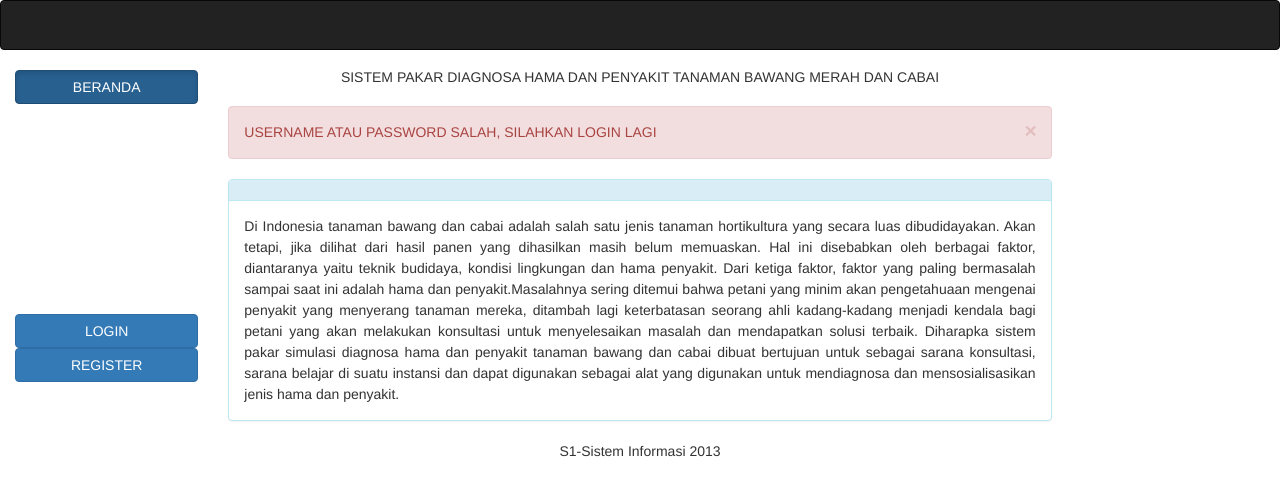
After one commit to rafasepti/sistem-pakar-bawng, a PHP site: page /salahlogin.php in a window 1280 px wide. The commit adds this page. Shown: the top 496 px of the page. Run offline with PHP 8.4, Linux system fonts and the light colour scheme; style sheets or scripts are compiled from the project's sources; some libraries are stand-ins or nearby versions.

Commit message:
add: login

```diff
--- /dev/null
+++ b/salahlogin.php
@@ -0,0 +1,157 @@
+<?php
+include('koneksi.php');
+
+if(isset($_SESSION['login_user'])){
+header("location: about.php");
+}
+?>
+
+<!DOCTYPE html>
+<html lang="en">
+<head>
+  <title>Sistem Pakar</title>
+  <meta charset="utf-8">
+  <meta name="viewport" content="width=device-width, initial-scale=1">
+  <link rel="stylesheet" href="https://maxcdn.bootstrapcdn.com/bootstrap/3.3.7/css/bootstrap.min.css">
+  <link rel="stylesheet" href="css/style.css">
+  <script src="https://ajax.googleapis.com/ajax/libs/jquery/3.1.1/jquery.min.js"></script>
+  <script src="https://maxcdn.bootstrapcdn.com/bootstrap/3.3.7/js/bootstrap.min.js"></script>
+</head>
+<body>
+
+<nav class="navbar navbar-inverse">
+  <div class="container-fluid">
+    <div class="navbar-header">
+      <button type="button" class="navbar-toggle" data-toggle="collapse" data-target="#myNavbar">
+        <span class="icon-bar"></span>
+        <span class="icon-bar"></span>
+        <span class="icon-bar"></span>
+      </button>
+    </div>
+    <div class="collapse navbar-collapse" id="myNavbar">
+      <ul class="nav navbar-nav">
+      </ul>
+      <ul class="nav navbar-nav navbar-right">
+
+
+      </ul>
+    </div>
+  </div>
+</nav>
+
+<div class="container-fluid text-center">
+  <div class="row content">
+    <div class="col-sm-2 sidenav">
+      <p><a href="index.php"><button type="button" class="btn btn-primary btn-block active">BERANDA</button></a></p>
+
+
+
+      <br><br><br><br><br><br><br><br><br><br>
+      <p><button type="button" class="btn btn-primary btn-block" id="myBtn">LOGIN</button></p>
+      <p><button type="button" class="btn btn-primary btn-block" id="myBtn2">REGISTER</button></p>
+    </div>
+    <div class="col-sm-8 text-left">
+      <center><h2>SISTEM PAKAR DIAGNOSA HAMA DAN PENYAKIT TANAMAN BAWANG MERAH DAN CABAI
+</h2></center><br>
+    <div class="alert alert-danger alert-dismissible" id="alert">
+        <a href="index.php" class="close">&times;</a>
+        USERNAME ATAU PASSWORD SALAH, SILAHKAN LOGIN LAGI
+        </div>
+        <div class="panel panel-info">
+                <div class="panel-heading"></div>
+                <div class="panel-body">
+                    <p align=justify>Di Indonesia tanaman bawang dan cabai adalah salah satu jenis tanaman hortikultura yang secara luas dibudidayakan. Akan tetapi, jika dilihat dari hasil panen yang dihasilkan masih belum memuaskan. Hal ini disebabkan oleh berbagai faktor, diantaranya yaitu teknik budidaya, kondisi lingkungan dan hama penyakit. Dari ketiga faktor, faktor yang paling bermasalah sampai saat ini adalah hama dan penyakit.Masalahnya sering ditemui bahwa petani yang minim akan pengetahuaan mengenai penyakit yang menyerang tanaman mereka, ditambah lagi keterbatasan seorang ahli kadang-kadang menjadi kendala bagi petani yang akan melakukan konsultasi untuk menyelesaikan masalah dan mendapatkan solusi terbaik. Diharapka sistem pakar simulasi diagnosa hama dan penyakit tanaman bawang dan cabai dibuat bertujuan untuk sebagai sarana konsultasi, sarana belajar di suatu instansi dan dapat digunakan sebagai alat yang digunakan untuk mendiagnosa dan mensosialisasikan jenis hama dan penyakit.</p>
+            </div>
+        </div>
+
+    </div>
+  </div>
+</div>
+  <!-- Modal -->
+  <div class="modal fade" id="myModal" role="dialog">
+    <div class="modal-dialog">
+
+      <!-- Modal content-->
+      <div class="modal-content">
+        <div class="modal-header" style="padding:35px 50px;">
+          <button type="button" class="close" data-dismiss="modal">&times;</button>
+          <h4><span class="glyphicon glyphicon-lock"></span> Login</h4>
+        </div>
+        <div class="modal-body" style="padding:40px 50px;">
+          <form role="form" method="post" action="ceklogin.php">
+            <div class="form-group" method="post">
+              <label for="username"><span class="glyphicon glyphicon-user"></span> Username</label>
+              <input type="text" class="form-control" name="username" id="password" placeholder="Enter username">
+            </div>
+            <div class="form-group" method="post">
+              <label for="password"><span class="glyphicon glyphicon-eye-open"></span> Password</label>
+              <input type="password" class="form-control" name="password" id="password" placeholder="Enter password">
+            </div>
+              <button type="submit" id="submit" nama="submit" class="btn btn-primary btn-block" method="post"><span class="glyphicon glyphicon-off"></span> Login</button>
+          </form>
+
+        </div>
+      </div>
+
+
+
+
+    </div>
+  </div>
+<!-- Modal -->
+  <div class="modal fade" id="myModal2" role="dialog">
+    <div class="modal-dialog">
+
+      <!-- Modal content-->
+      <div class="modal-content">
+        <div class="modal-header" style="padding:35px 50px;">
+          <button type="button" class="close" data-dismiss="modal">&times;</button>
+          <h4><span class="glyphicon glyphicon-user"></span> REGISTER</h4>
+        </div>
+        <div class="modal-body" style="padding:40px 50px;">
+
+          <form role="form" method="post" action="register.php">
+            <div class="form-group" method="post">
+            <label for="username"><span class="glyphicon glyphicon-user"></span> Nama</label>
+              <input type="text" class="form-control" name="nama" id="nama" placeholder="Enter username">
+            </div>
+            <div class="form-group" method="post">
+              <label for="username"><span class="glyphicon glyphicon-user"></span> Username</label>
+              <input type="text" class="form-control" name="username" id="username" placeholder="Enter username">
+            </div>
+
+            <div class="form-group" method="post">
+              <label for="password"><span class="glyphicon glyphicon-eye-open"></span> Password</label>
+              <input type="password" class="form-control" name="password" id="password" placeholder="Enter password">
+            </div>
+              <button type="submit" id="submit" nama="submit" class="btn btn-primary btn-block" method="post"><span class="glyphicon glyphicon-off"></span> Register</button>
+          </form>
+
+          </div>
+      </div>
+
+
+
+    </div>
+  </div>
+
+<footer class="container-fluid text-center">
+  <p>S1-Sistem Informasi 2013</p>
+</footer>
+
+<script>
+$(document).ready(function(){
+    $("#myBtn").click(function(){
+        $("#myModal").modal();
+    });
+});
+</script>
+<script>
+$(document).ready(function(){
+    $("#myBtn2").click(function(){
+        $("#myModal2").modal();
+    });
+});
+</script>
+</body>
+</html>
```
Also changed, not shown: ceklogin.php (added, +35 -0 lines), login.php (+37 -25 lines), admin/homeadmin.php (added), homeuser.php (added).
